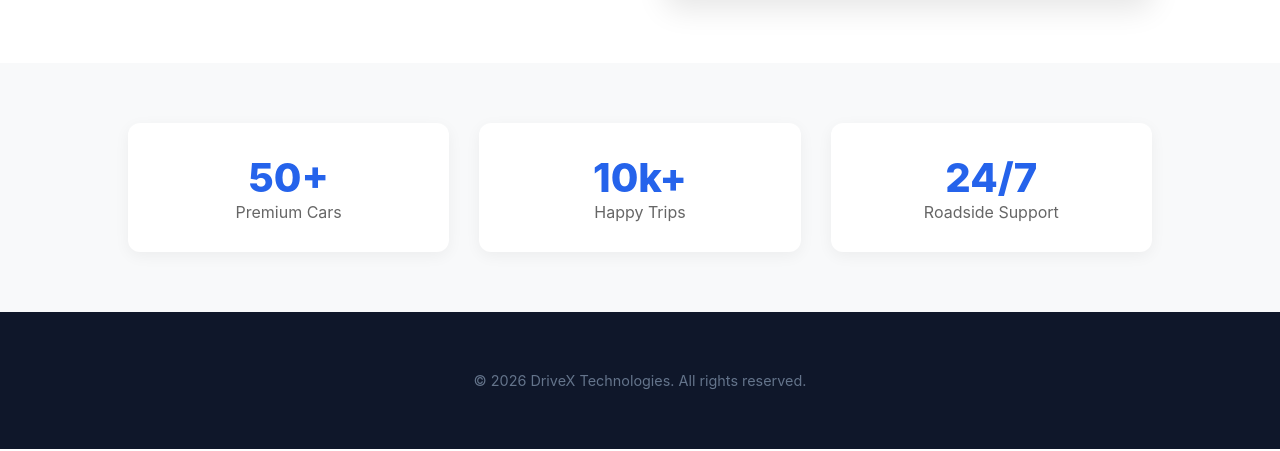
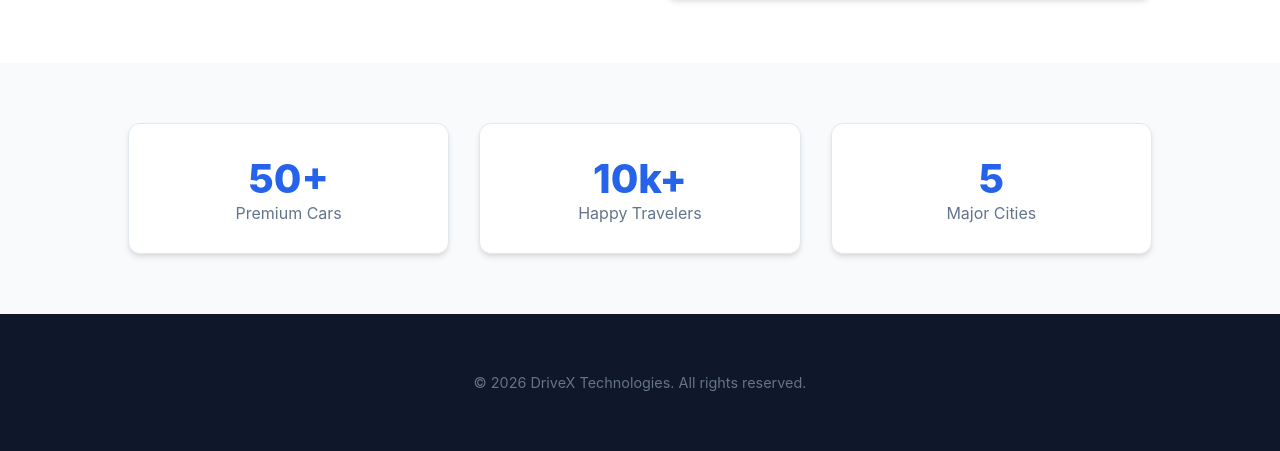
Before and after one commit to ks1133109-eng/car_rental_website, a Flask app: page /about in a window 1280 px wide. Shown: the part 841-1292 px from the top of the page. Run offline with Flask 3, Linux system fonts and the light colour scheme.

Commit message:
Update about.html

```diff
--- a/templates/about.html
+++ b/templates/about.html
@@ -1,59 +1,51 @@
 <!DOCTYPE html>
 <html>
-
-<head>
-  <meta charset="UTF-8">
-  <meta name="viewport" content="width=device-width, initial-scale=1">
-  <title></title>
-</head>
-
+<head><title>About Us | DriveX</title></head>
 <body>
   {% extends "base.html" %}
 {% block content %}
 
-<div style="background: #0b121f; color: white; padding: 80px 10%; text-align: center;">
+<div style="background: #0f172a; color: white; padding: 80px 10%; text-align: center;">
     <h1 style="font-size: 3rem; margin-bottom: 20px;">Driving the Future of Mobility</h1>
-    <p style="font-size: 1.2rem; color: #aaa; max-width: 600px; margin: 0 auto;">
+    <p style="font-size: 1.2rem; color: #94a3b8; max-width: 600px; margin: 0 auto;">
         DriveX isn't just a car rental company. We are a technology-first platform designed to make travel seamless, luxurious, and accessible.
     </p>
 </div>
 
-<div style="padding: 60px 10%; background: white;">
+<div style="padding: 60px 10%; background: var(--bg-card);">
     <div style="display: grid; grid-template-columns: 1fr 1fr; gap: 50px; align-items: center;">
         <div>
-            <h2 style="font-size: 2rem; margin-bottom: 20px; color: #333;">Our Story</h2>
-            <p style="line-height: 1.8; color: #666; margin-bottom: 20px;">
+            <h2 style="font-size: 2rem; margin-bottom: 20px; color: var(--text-main);">Our Story</h2>
+            <p style="line-height: 1.8; color: var(--text-light); margin-bottom: 20px;">
                 Founded in 2024, DriveX started with a simple idea: <strong>Why is renting a luxury car so complicated?</strong>
             </p>
-            <p style="line-height: 1.8; color: #666;">
-                We stripped away the paperwork, hidden fees, and old vehicles. Today, we offer a fully digital experience where you can book a verified, premium car in under 2 minutes. Whether you need a self-drive adventure or a chauffeur-driven experience, we have you covered.
+            <p style="line-height: 1.8; color: var(--text-light);">
+                We replaced paperwork with a fully digital experience where you can book a verified, premium car in under 2 minutes. Whether you need a self-drive adventure or a chauffeur-driven experience, we have you covered.
             </p>
         </div>
         <div>
-            <img src="https://images.unsplash.com/photo-1542362567-b07e54358753?w=800" style="width: 100%; border-radius: 12px; box-shadow: 0 10px 30px rgba(0,0,0,0.1);">
+            <img src="https://images.unsplash.com/photo-1542362567-b07e54358753?w=800" style="width: 100%; border-radius: 12px; box-shadow: var(--shadow);">
         </div>
     </div>
 </div>
 
-<div style="background: #f8f9fa; padding: 60px 10%; text-align: center;">
+<div style="background: var(--bg-body); padding: 60px 10%; text-align: center;">
     <div style="display: grid; grid-template-columns: repeat(3, 1fr); gap: 30px;">
-        <div style="background: white; padding: 30px; border-radius: 12px; box-shadow: 0 4px 15px rgba(0,0,0,0.05);">
+        <div style="background: var(--bg-card); padding: 30px; border-radius: 12px; box-shadow: var(--shadow); border: 1px solid var(--border);">
             <div style="font-size: 2.5rem; font-weight: 800; color: var(--primary);">50+</div>
-            <div style="color: #666;">Premium Cars</div>
+            <div style="color: var(--text-light);">Premium Cars</div>
         </div>
-        <div style="background: white; padding: 30px; border-radius: 12px; box-shadow: 0 4px 15px rgba(0,0,0,0.05);">
+        <div style="background: var(--bg-card); padding: 30px; border-radius: 12px; box-shadow: var(--shadow); border: 1px solid var(--border);">
             <div style="font-size: 2.5rem; font-weight: 800; color: var(--primary);">10k+</div>
-            <div style="color: #666;">Happy Trips</div>
+            <div style="color: var(--text-light);">Happy Travelers</div>
         </div>
-        <div style="background: white; padding: 30px; border-radius: 12px; box-shadow: 0 4px 15px rgba(0,0,0,0.05);">
-            <div style="font-size: 2.5rem; font-weight: 800; color: var(--primary);">24/7</div>
-            <div style="color: #666;">Roadside Support</div>
+        <div style="background: var(--bg-card); padding: 30px; border-radius: 12px; box-shadow: var(--shadow); border: 1px solid var(--border);">
+            <div style="font-size: 2.5rem; font-weight: 800; color: var(--primary);">5</div>
+            <div style="color: var(--text-light);">Major Cities</div>
         </div>
     </div>
 </div>
 
 {% endblock %}
-
 </body>
-
 </html>
```
